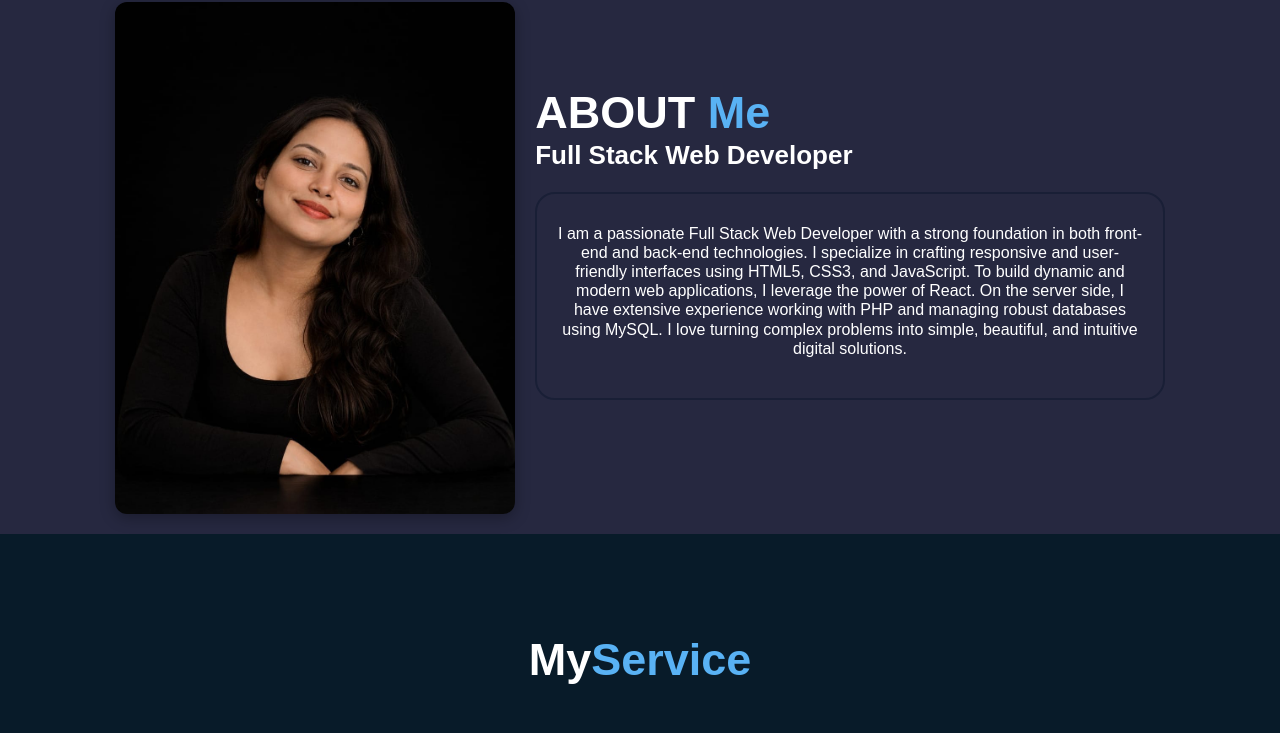
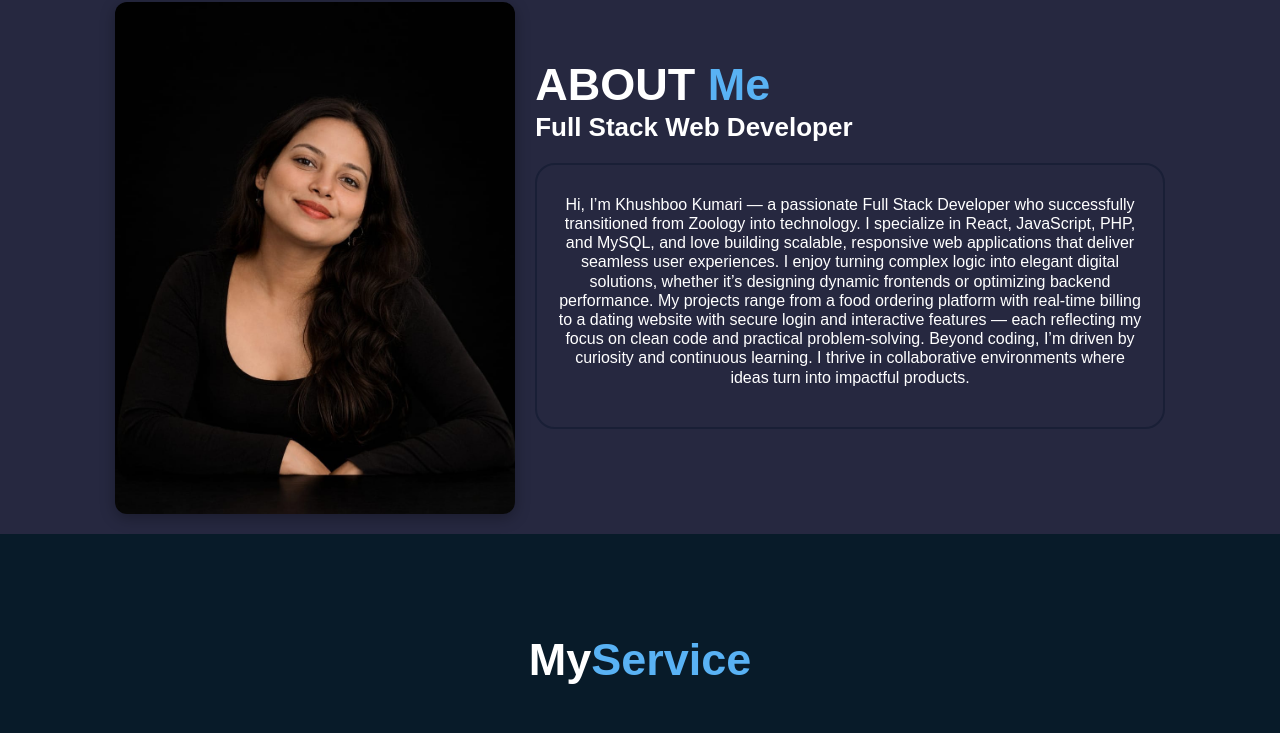
Before and after one commit to khushboo123862/my-portfolio-, a plain HTML site: page index.html in a window 1280 px wide. Shown: the part 746-1479 px from the top of the page. Drawn offline with nearby package versions, Linux system fonts and the light colour scheme.

Commit message:
updated changes

```diff
--- a/index.html
+++ b/index.html
@@ -69,9 +69,11 @@
     <div class=" about-content">
         <h2 class="heading">ABOUT <span>Me</span></h2>
         <h3>Full Stack Web Developer</h3>
-        <p>I am a passionate Full Stack Web Developer with a strong foundation in both front-end and back-end technologies. I specialize in crafting responsive and user-friendly interfaces using HTML5, CSS3, and JavaScript.
-        To build dynamic and modern web applications, I leverage the power of React. On the server side, I have extensive experience working with PHP and managing robust databases using MySQL.
-         I love turning complex problems into simple, beautiful, and intuitive digital solutions.</p>
+        <p>Hi, I’m Khushboo Kumari — a passionate Full Stack Developer who successfully transitioned from Zoology into technology. I specialize in React, JavaScript, PHP, and MySQL, and love building scalable, responsive web applications that deliver seamless user experiences.
+
+I enjoy turning complex logic into elegant digital solutions, whether it’s designing dynamic frontends or optimizing backend performance. My projects range from a food ordering platform with real‑time billing to a dating website with secure login and interactive features — each reflecting my focus on clean code and practical problem‑solving.
+
+Beyond coding, I’m driven by curiosity and continuous learning. I thrive in collaborative environments where ideas turn into impactful products.</p>
 
       </div>
     </section>
```
